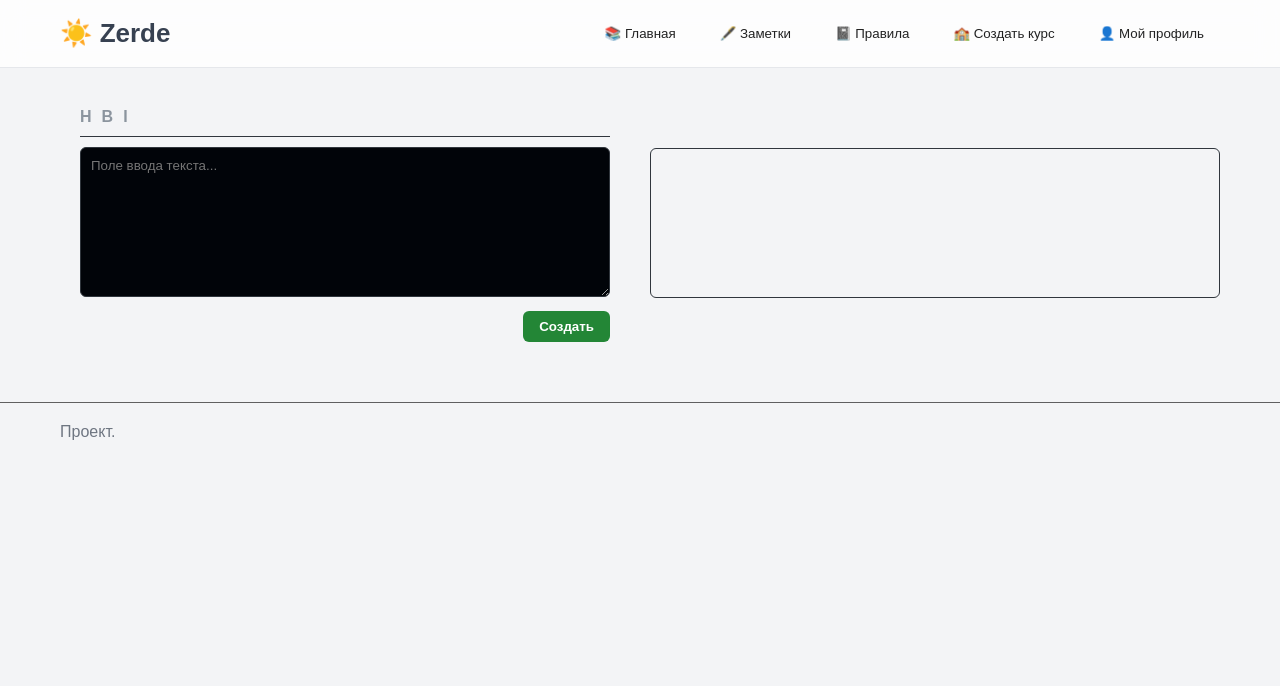
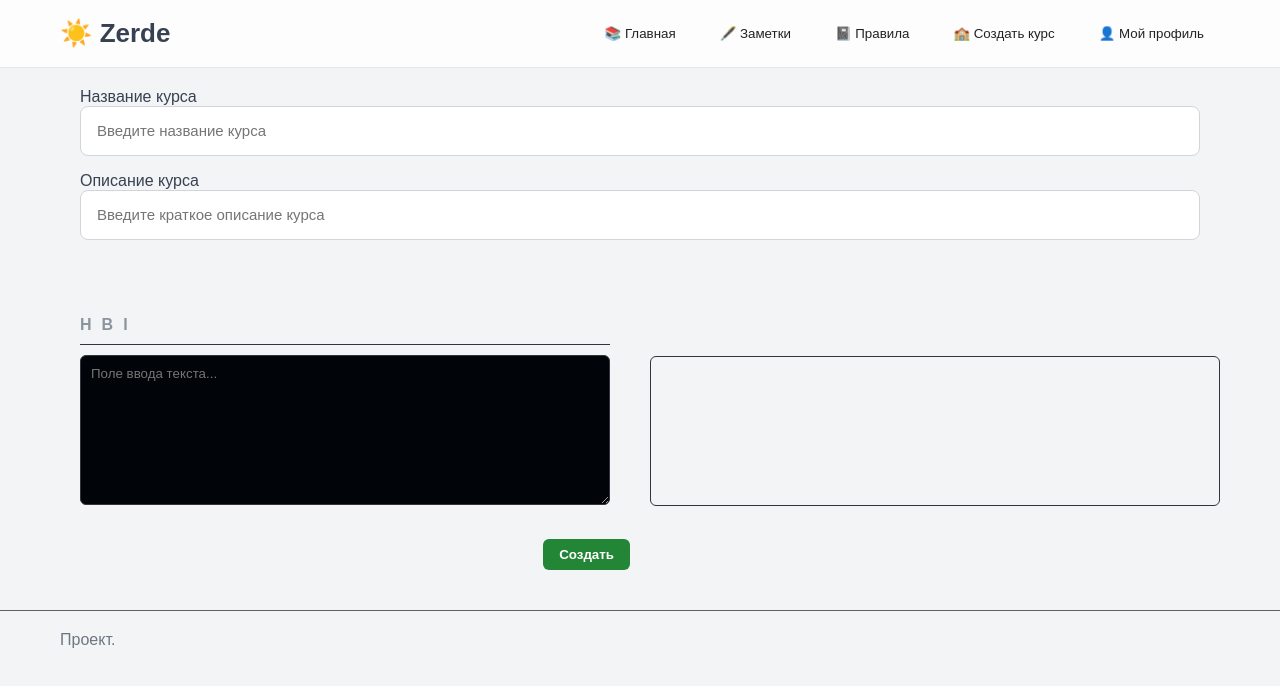
Before and after one commit to shlekht/edu-platform-frontend, a React (Vite) app: page /#/create-course in a window 1280 px wide. Shown: the top 686 px of the page. Built offline with nearby package versions, Linux system fonts and the light colour scheme.

Commit message:
post/courses request logic

```diff
--- a/src/entities/course/api.js
+++ b/src/entities/course/api.js
@@ -10,3 +10,9 @@ export const getCourseById = async (id) => {
   const response = await apiClient.get(`/courses/${id}`);
   return response.data;
 }
+
+
+export const createCourse = async (courseData) => {
+  const response = await apiClient.post('/courses', courseData);
+  return response.data;
+}
--- a/src/pages/CreateCoursePage/CreateCoursePage.jsx
+++ b/src/pages/CreateCoursePage/CreateCoursePage.jsx
@@ -5,21 +5,101 @@ import { Footer } from "../../widgets/Footer/Footer";
 import { MarkdownEditor } from "../../widgets/MarkdownEditor/MarkdownEditor";
 import { MarkdownPreview } from "../../widgets/MarkdownPreview/MarkdownPreview";
 import { Container } from '../../shared/ui/Container/Container';
+import { Input } from '../../shared/ui/Input/Input';
+import { createCourse } from '../../entities/course/api';
 
 import styles from "./CreateCoursePage.module.css";
 
 export const CreateCoursePage = () => {
+  const [title, setTitle] = useState("");
+  const [description, setDescription] = useState("");
+  const [text, setText] = useState("");
 
-  const [text, setText] = useState("");
+
+
+  const handleSubmit = (e) => {
+    e.preventDefault(); // Предотвращаем перезагрузку страницы, если кнопка внутри формы
+
+
+
+
+
+    if (!title.trim()) {
+      alert("Название курса обязательно для заполнения.");
+      return;
+    }
+
+    if (!description.trim()) {
+      alert("Описание курса обязательно для заполнения.");
+      return;
+    }
+
+
+    if (!text.trim()) {
+      alert("Контент курса не может быть пустым.");
+      return;
+    }
+    const courseData = {
+      title: title,
+      description: description,
+      content: text,
+    };
+    setTitle("");
+    setDescription("");
+    setText("");
+    console.log("Данные для отправки на POST /courses:", courseData);
+    createCourse(courseData)
+      .then((response) => {
+        console.log("Ответ от сервера:", response);
+        alert("Курс успешно создан!");
+      })
+      .catch((error) => {
+        console.error("Ошибка при создании курса:", error);
+        alert("Произошла ошибка при создании курса. Пожалуйста, попробуйте снова.");
+      });
+  };
 
   return (
     <>
       <Header />
 
       <Container>
+
+        <div className={styles.metaInputs}>
+
+            <label htmlFor="course-title">Название курса</label>
+            <Input
+              id="course-title"
+              type="text"
+              placeholder="Введите название курса"
+              value={title}
+              onChange={(e) => setTitle(e.target.value)}
+              className={styles.inputField}
+              required
+            />
+
+
+
+            <label htmlFor="course-desc">Описание курса</label>
+            <Input
+              id="course-desc"
+              type="text"
+              placeholder="Введите краткое описание курса"
+              value={description}
+              onChange={(e) => setDescription(e.target.value)}
+              className={styles.textareaField}
+              required
+            />
+
+        </div>
         <div className = {styles.editorLayout}>
           <div className={styles.editor}>
             <MarkdownEditor value={text} onChange={setText} />
+            <div className={styles.footer}>
+            <button className={styles.submitBtn} onClick={handleSubmit}>
+          Создать
+        </button>
+        </div>
           </div>
           <div className={styles.preview}>
             <MarkdownPreview text={text} />
--- a/src/pages/CreateCoursePage/CreateCoursePage.module.css
+++ b/src/pages/CreateCoursePage/CreateCoursePage.module.css
@@ -15,3 +15,29 @@
   min-width: 0;
 
 }
+.footer {
+  margin-top: 10px;
+  display: flex;
+  justify-content: flex-end;
+}
+
+.submitBtn {
+  background: #238636;
+  color: white;
+  border: none;
+  padding: 8px 16px;
+  border-radius: 6px;
+  cursor: pointer;
+  font-weight: 600;
+}
+
+.submitBtn:hover {
+  background: #2ea043;
+}
+
+.metaInputs {
+  padding: 20px;
+
+
+
+}
--- a/src/widgets/MarkdownEditor/MarkdownEditor.jsx
+++ b/src/widgets/MarkdownEditor/MarkdownEditor.jsx
@@ -64,11 +64,7 @@ export const MarkdownEditor = ({ value, onChange }) => {
         placeholder="Поле ввода текста..."
       />
 
-      <div className={styles.footer}>
-        <button className={styles.submitBtn}>
-          Создать
-        </button>
-      </div>
+
     </div>
   );
 };
--- a/src/widgets/MarkdownEditor/MarkdownEditor.module.css
+++ b/src/widgets/MarkdownEditor/MarkdownEditor.module.css
@@ -38,23 +38,3 @@
   resize: vertical;
   outline: none;
 }
-
-.footer {
-  margin-top: 10px;
-  display: flex;
-  justify-content: flex-end;
-}
-
-.submitBtn {
-  background: #238636;
-  color: white;
-  border: none;
-  padding: 8px 16px;
-  border-radius: 6px;
-  cursor: pointer;
-  font-weight: 600;
-}
-
-.submitBtn:hover {
-  background: #2ea043;
-}
```
